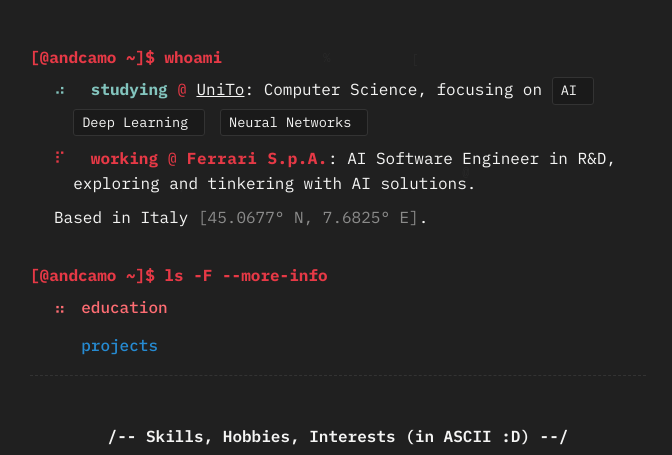
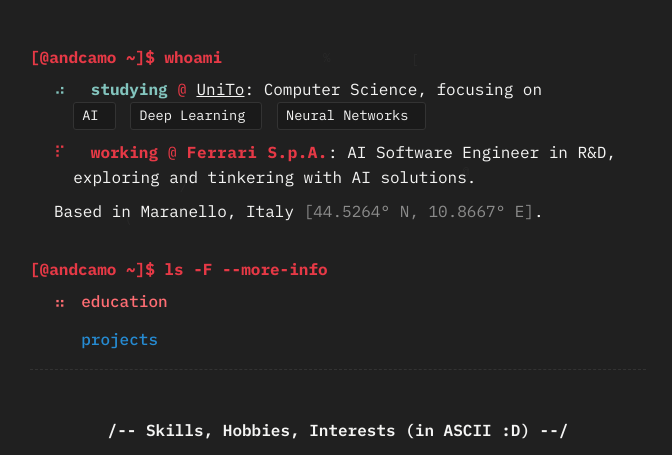
Before and after one commit to AndCamo/andcamo.github.io, a plain HTML site: page index.html in a window 1280 px wide. Shown: the part 269-724 px from the top of the page, without its empty margins (302-974 px from the left). Drawn offline with nearby package versions, Linux system fonts and the light colour scheme; a web font is replaced by a local one.

Commit message:
Text fix

```diff
--- a/index.html
+++ b/index.html
@@ -96,7 +96,7 @@
                   <span class="whoami-val">
                     <i class="hn hn-book-bookmark-solid whoami-icon"></i>
                     <span class="whoami-key">studying</span> <span class="color-1">@</span> <a href="https://magistrale.informatica.unito.it/do/home.pl" target="_blank" style="color: inherit; text-decoration: underline;">UniTo</a>:
-                    Computer Science, focusing on
+                    Computer Science, focusing on <br>
                     <span class="bio-tag">AI <i class="hn hn-robot inline-icon"></i></span>
                     <span class="bio-tag">Deep Learning <i class="hn hn-sitemap inline-icon"></i></span>
                     <span class="bio-tag">Neural Networks <i class="hn hn-share inline-icon"></i></span>
@@ -112,7 +112,7 @@
                 </li>
               </ul>
               <div class="whoami-loc">
-                Based in Italy <span style="opacity: 0.5;">[45.0677° N, 7.6825° E]</span>.
+                <span class="nowrap">Based in Maranello, Italy</span> <span class="nowrap" style="opacity: 0.5;">[44.5264° N, 10.8667° E]</span>.
               </div>
             </div>
           </div>
--- a/style/home-style.css
+++ b/style/home-style.css
@@ -332,3 +332,7 @@
 .whoami-loc {
     margin-top: 0.5rem;
 }
+
+.whoami-loc .nowrap {
+    white-space: nowrap;
+}
```
